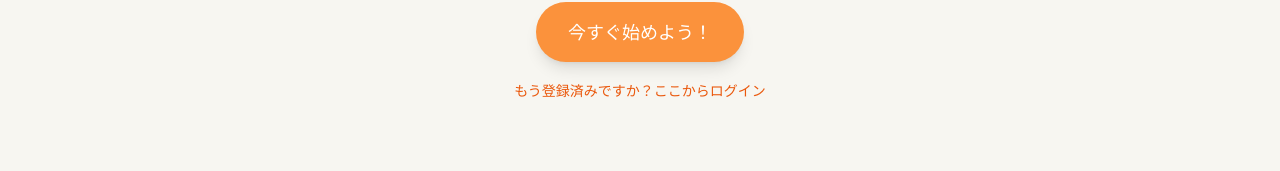
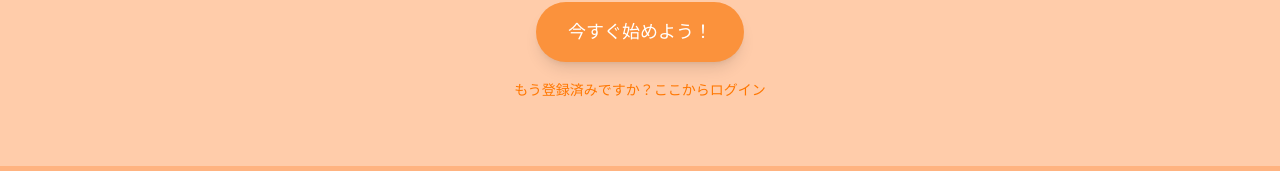
Before and after one commit to ms-engineer-bc10/Section9_TeamB, a Next.js app in the folder frontend/: page / in a window 1280 px wide. Shown: the part 246-417 px from the top of the page. Built offline with nearby package versions, Linux system fonts and the light colour scheme.

Commit message:
tailwind.config.ts更新

```diff
--- a/frontend/tailwind.config.ts
+++ b/frontend/tailwind.config.ts
@@ -9,10 +9,24 @@ const config: Config = {
   theme: {
     extend: {
       colors: {
-        background: "#f7f6f1", // カスタム背景色
+        background: "#f7f6f1", // 背景色としてのカスタムカラーを追加
+        peach: {
+          100: "#ffe5d4",
+          200: "#ffccaa",
+          300: "#ffb380",
+          400: "#ff9966",
+        },
+        orange: {
+          500: "#ff8c00",
+          600: "#ff7700",
+        },
+      },
+      fontFamily: {
+        playful: ['"Caveat"', '"Indie Flower"', 'cursive'],
       },
     },
   },
   plugins: [],
 };
+
 export default config;
```
